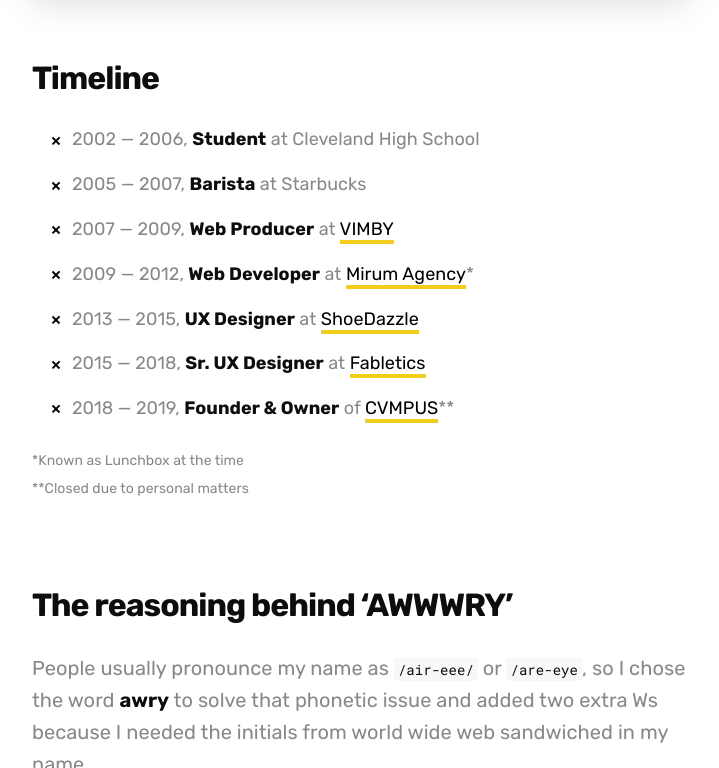
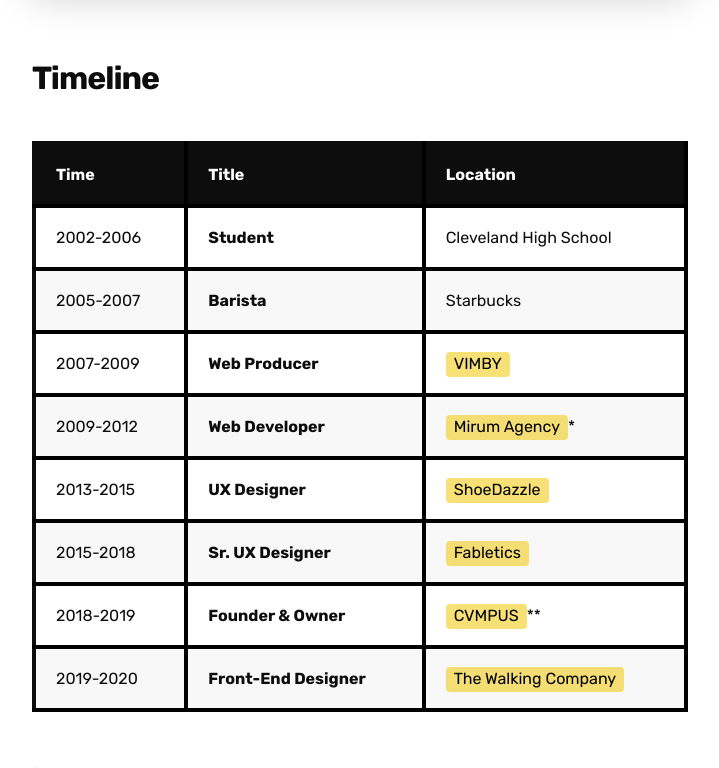
Before and after one commit to aryxmega/awwwry, a Jekyll site: the page built from _pages/about.md, in a window 1280 px wide and 900 px high, scrolled down 3385 px, cut to the strip 132-900 px from the top of the window. Shown: the whole strip, without its empty margins (38-757 px from the left). Built offline with Jekyll 4.4.1, drawn with Linux system fonts in a browser that asks for light colours; nearby versions of some CDN libraries.

Commit message:
Update about.md

```diff
--- a/_pages/about.md
+++ b/_pages/about.md
@@ -38,13 +38,16 @@
 
 #### Timeline
 
-* 2002 — 2006, **Student** at Cleveland High School
-* 2005 — 2007, **Barista** at Starbucks
-* 2007 — 2009, **Web Producer** at [VIMBY][url-vimby]
-* 2009 — 2012, **Web Developer** at [Mirum Agency][url-mirum]*
-* 2013 — 2015, **UX Designer** at [ShoeDazzle][url-shoedazzle]
-* 2015 — 2018, **Sr. UX Designer** at [Fabletics][url-fabletics]
-* 2018 — 2019, **Founder & Owner** of [CVMPUS][url-cvmpus]**
+| Time | Title | Location |
+| --- | --- |
+| 2002-2006 | **Student** | Cleveland High School |
+| 2005-2007 | **Barista** | Starbucks |
+| 2007-2009 | **Web Producer** | [VIMBY][url-vimby] |
+| 2009-2012 | **Web Developer** | [Mirum Agency][url-mirum]* |
+| 2013-2015 | **UX Designer** | [ShoeDazzle][url-shoedazzle] |
+| 2015-2018 | **Sr. UX Designer** | [Fabletics][url-fabletics] |
+| 2018-2019 | **Founder & Owner** | [CVMPUS][url-cvmpus]** |
+| 2019-2020 | **Front-End Designer** | [The Walking Company][url-the-walking-company] |
 
 *Known as Lunchbox at the time
 **Closed due to personal matters
@@ -87,10 +90,11 @@
 [url-twitter]: https://www.twitter.com/awwwry
 [url-vimby]: https://vimby.com
 [url-mirum]: https://www.mirumagency.com/en/home
-[url-shoedazzle]: https://www.shoedazzle.com
+[url-shoedazzle]: /project/techstyle-fashion-group
 [url-fabletics]: /project/techstyle-fashion-group
-[url-candy]: https://candymotor.co
-[url-cvmpus]: /blog/cvmpus
+[url-the-walking-company]: /project/the-walking-company
+[url-candy]: /blog/side-project-candy
+[url-cvmpus]: /blog/side-project-cvmpus
 [url-ary-mega]: http://arymega.com
 [url-linkedin]: https://www.linkedin.com/in/awwwry
 [url-vans]: https://www.vans.com
```
